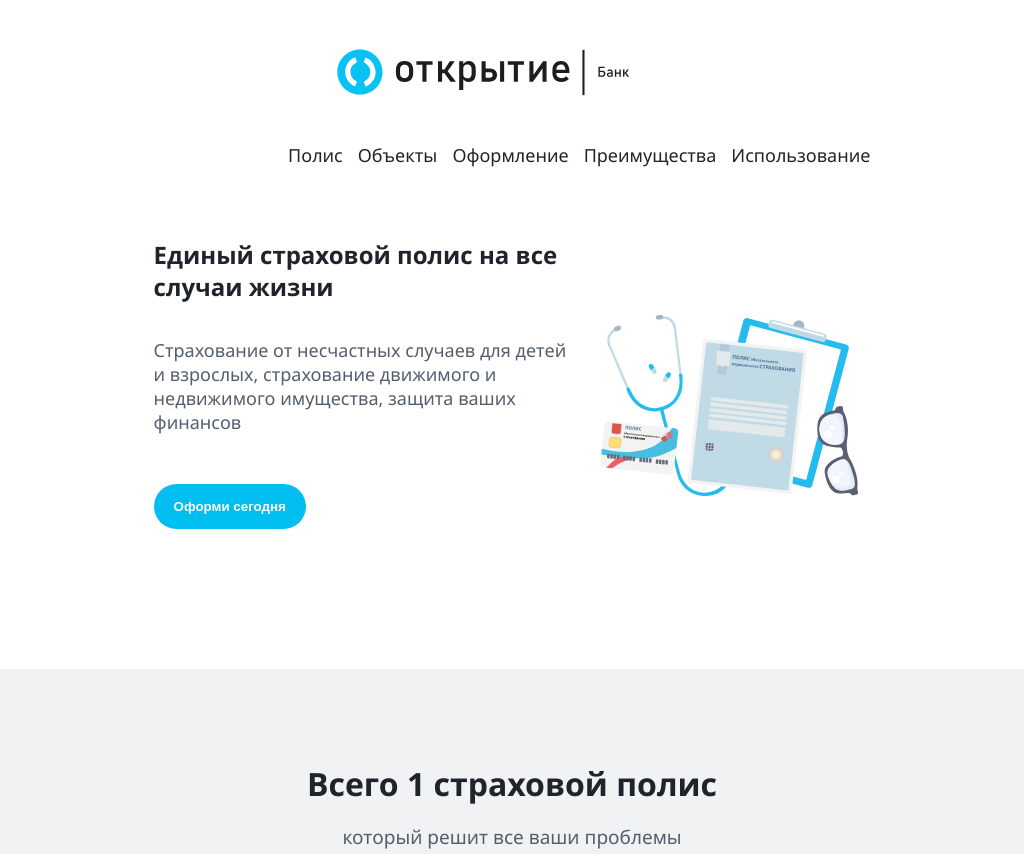
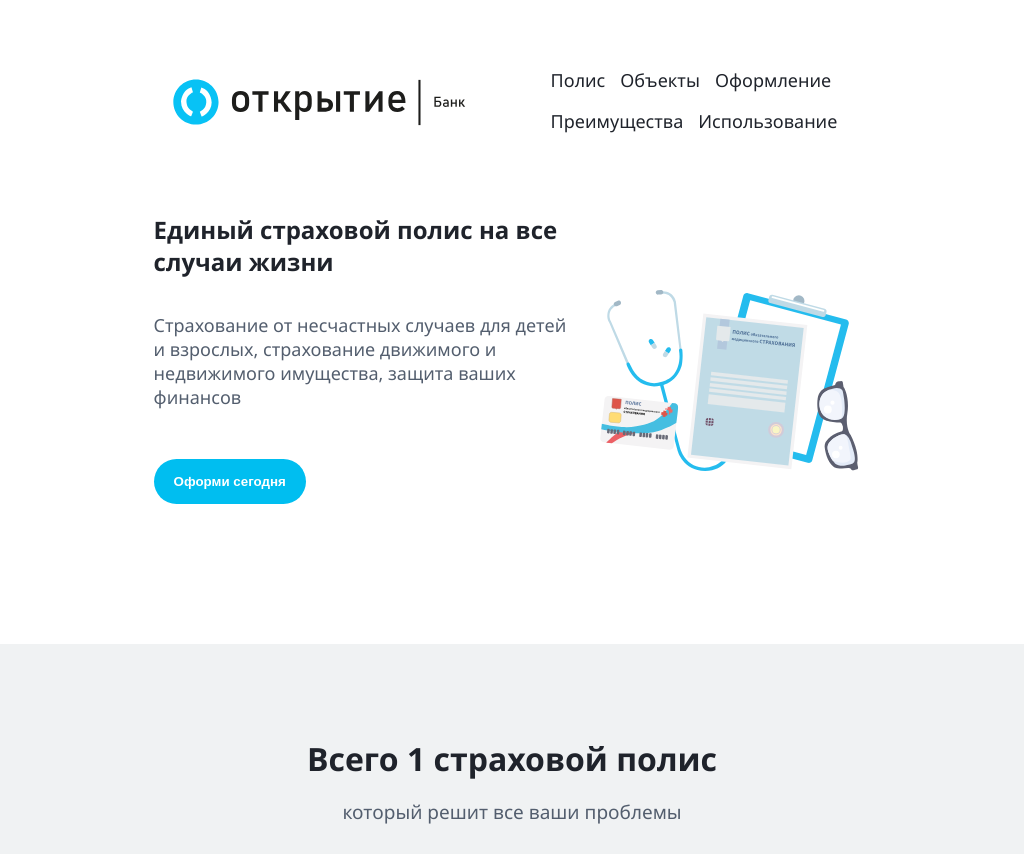
Before and after one commit to VS-Nika/open, a plain HTML site: page index.html in a window 1024 px wide. Shown: the top 854 px of the page. Drawn offline with Linux system fonts and the light colour scheme.

Commit message:
готовый прект

```diff
--- a/css/style.css
+++ b/css/style.css
@@ -467,6 +467,7 @@ footer {
 
   .logo-img{
     height: 64px;
+    margin: 0 auto;
   }
 
   .header{
@@ -641,13 +642,13 @@ footer {
 
   @media (min-width: 810px) and (max-width: 1200px){
 
-    .logo-img{
-      display: block;
-      margin: 0 auto;
+    .header{
+      justify-content: center;
+      align-items: center;
     }
 
-    .header{
-      flex-direction: column;
+    .logo-img{
+      margin-top: 30px;
     }
 
     .menu-items {
```
